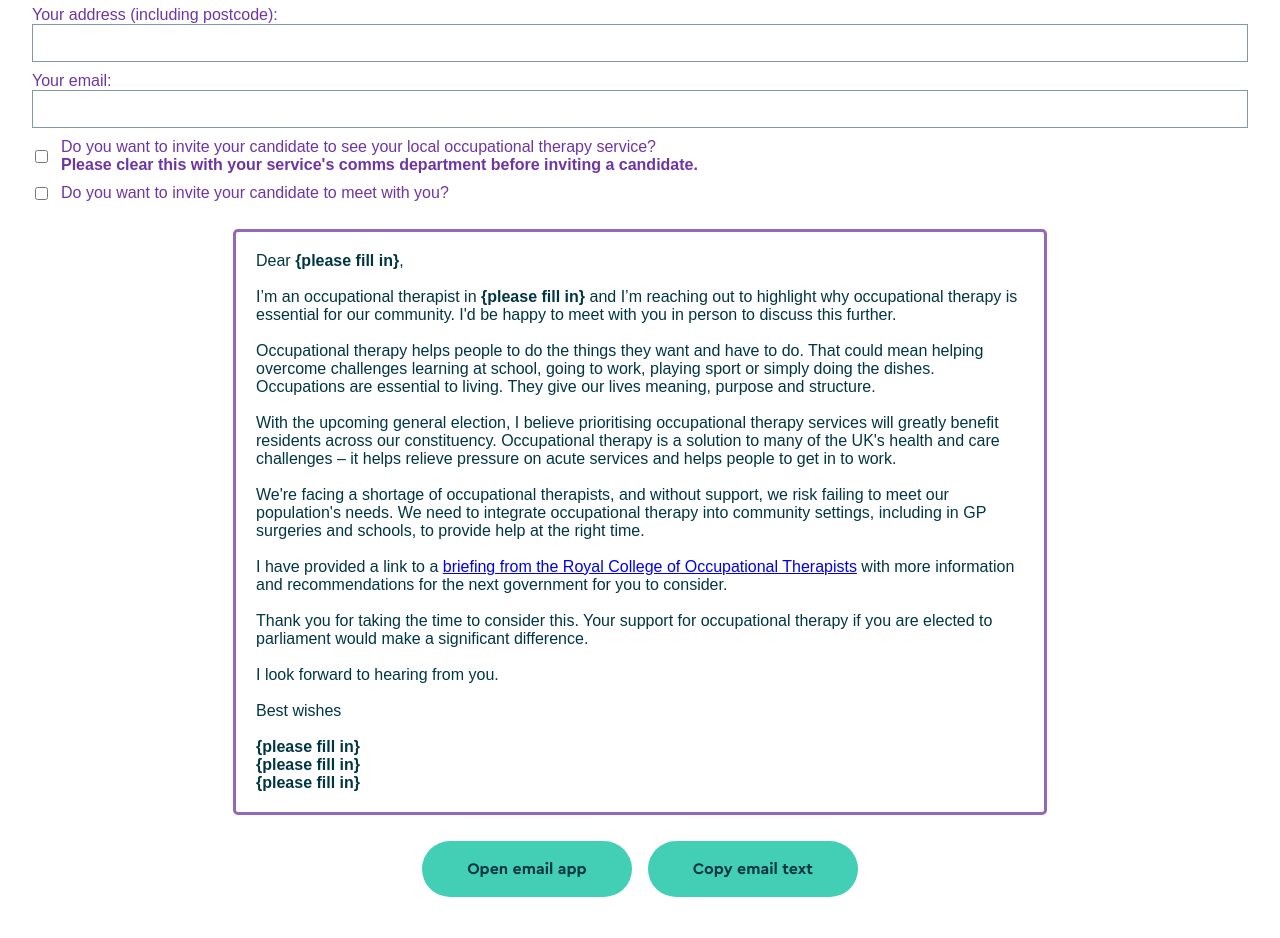
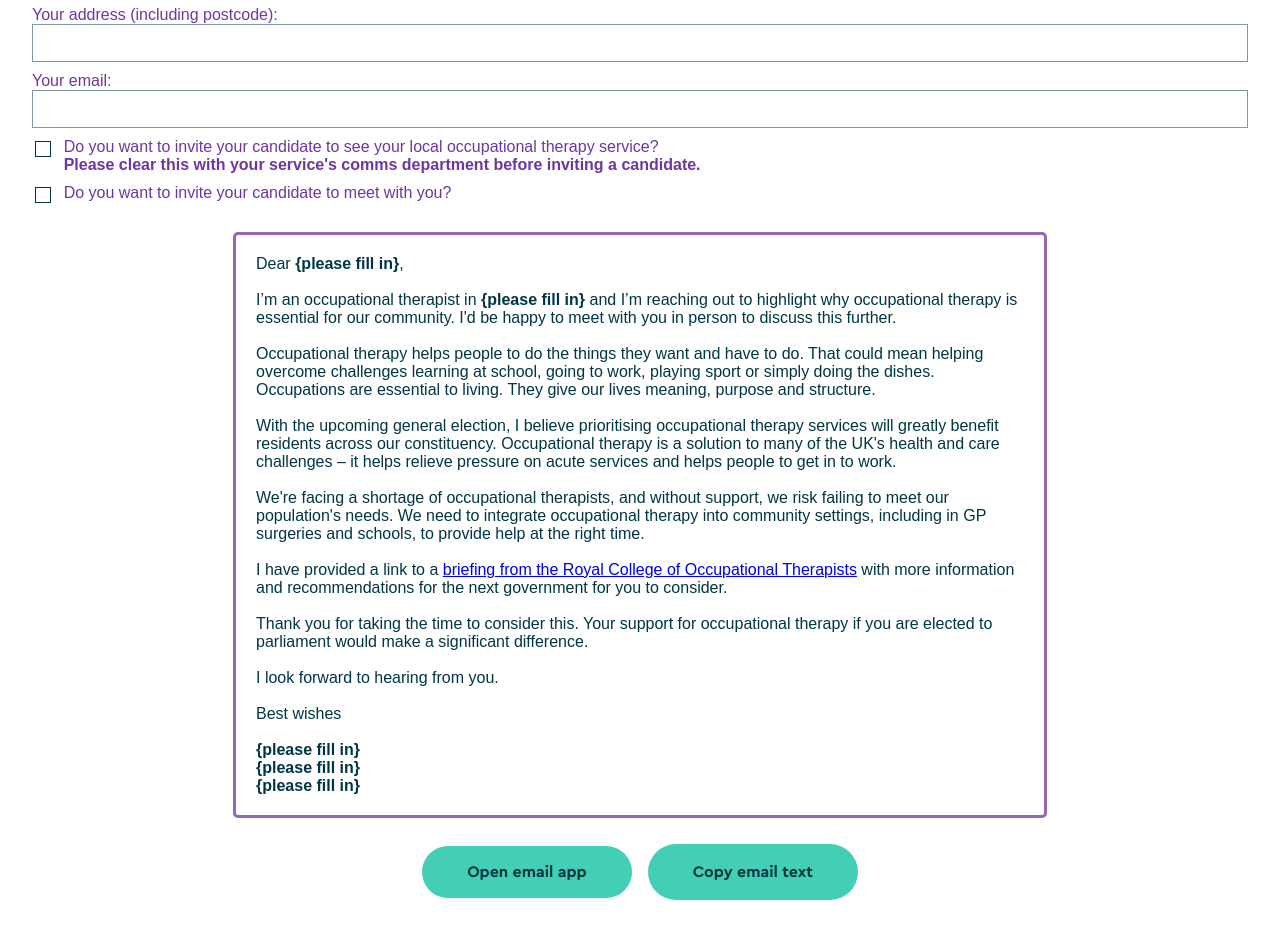
Before and after one commit to sam-rcot/election, a React (Vite) app: page / in a window 1280 px wide. Shown: the part 380-1318 px from the top of the page. Built offline with nearby package versions, Linux system fonts and the light colour scheme.

Commit message:
added tooltip

```diff
--- a/src/App.scss
+++ b/src/App.scss
@@ -10,7 +10,6 @@
   display: flex;
   flex-direction: column;
 
-
   #infotext {
     font-weight: 400;
     text-align: left;
@@ -22,6 +21,40 @@
     gap: 1rem;
     width: fit-content;
     margin: 10px auto;
+    flex-wrap: wrap;
+    align-items: center;
+    justify-content: center;
+  }
+
+  .tooltip {
+    position: relative;
+    display: inline-block;
+
+    .sendEmail {
+      &:hover {
+        transform: scale(1.05);
+      }
+    }
+
+    .tooltiptext {
+      visibility: hidden;
+      width: 220px;
+      background-color: rgba($color-dark-teal, 0.75);
+      color: #fff;
+      text-align: center;
+      border-radius: 5px;
+      padding: 5px 10px;
+      position: fixed;
+      z-index: 1;
+      opacity: 0;
+      transition: opacity 0.3s;
+      font-size: 0.75em;
+    }
+
+    &:hover .tooltiptext {
+      visibility: visible;
+      opacity: 1;
+    }
   }
 
   .info {
@@ -30,7 +63,6 @@
     font-family: "Nunito Sans", sans-serif;
     font-weight: bold;
     color: $color-purple;
-    //margin-top: 1rem;
 
     &.visible {
       opacity: 1;
@@ -50,7 +82,8 @@
   .fakeButton {
     background-color: var(--color-teal);
     width: fit-content;
-    height: fit-content;
+    height: 56px;
+    box-sizing: border-box;
     border-radius: 50px;
     padding: 18px 45px;
     transition: transform 0.5s ease-in-out;
@@ -71,7 +104,6 @@
     }
   }
 
-
   .inputs {
     display: flex;
     flex-direction: column;
@@ -83,7 +115,6 @@
       align-items: start;
       margin-bottom: 10px;
       width: 100%;
-
 
       label {
         align-self: flex-start;
@@ -112,6 +143,11 @@
         border-radius: 0;
         transition: border-color 0.15s ease-in-out, box-shadow 0.15s ease-in-out;
 
+        &:hover {
+          border-color: $color-teal;
+          box-shadow: 0 0 0 0.2rem rgba(0, 149, 143, 0.25);
+        }
+
         &:focus {
           box-shadow: 0 0 0 0.2rem rgba(0, 149, 143, 0.25);
           border-radius: 0;
@@ -121,23 +157,49 @@
     }
 
     .checkbox-group {
+      cursor: pointer;
       display: flex;
+      position: relative;
       flex-direction: row-reverse;
       justify-content: space-between;
-      align-items: center;
+      align-items: start;
+      justify-items: self-end;
       width: 100%;
+
+      &:hover input ~ .checkmark {
+        background-color: rgba(0, 54, 67, 0.25);
+      }
+
+      input:checked ~ .checkmark {
+        background-color: $color-dark-teal;
+      }
+
+      input {
+        position: absolute;
+        opacity: 0;
+        cursor: pointer;
+        height: 0;
+        width: 0;
+      }
+
+      .checkmark {
+        user-select: none;
+        box-sizing: border-box;
+        font-size: 20px;
+        line-height: 27px;
+        height: 16px;
+        width: 16px;
+        background-color: #fff;
+        border: 1px solid $color-dark-teal;
+        margin: 3px;
+      }
 
       label {
         text-align: left;
         flex-grow: 1;
         margin-left: 10px;
         width: 100%;
-      }
-
-      input[type="checkbox"] {
-        margin: 3px;
         cursor: pointer;
-        width: auto;
       }
     }
   }
@@ -194,6 +256,7 @@
         input {
           width: 100%;
         }
+
         label {
           #candidateWarning {
             display: inline;
@@ -205,7 +268,6 @@
     .email {
       width: 90vw;
       padding: .75rem .5rem;
-      //margin: 0 auto;
     }
   }
 }
--- a/src/App.tsx
+++ b/src/App.tsx
@@ -1,4 +1,4 @@
-import {useState, useRef, useEffect, RefObject} from 'react';
+import { useState, useRef, useEffect, RefObject, MouseEvent } from 'react';
 import './App.scss';
 
 function App() {
@@ -13,6 +13,8 @@ function App() {
     const [isOptionalMeetingChecked, setIsOptionalMeetingChecked] = useState(false);
     const [isEmailSent, setIsEmailSent] = useState(false);
     const [isTextCopied, setIsTextCopied] = useState(false);
+    const [tooltipPosition, setTooltipPosition] = useState({ x: 0, y: 0 });
+    const [isEdge, setIsEdge] = useState(false);
 
     const emailRef: RefObject<HTMLParagraphElement> = useRef<HTMLParagraphElement>(null);
 
@@ -20,6 +22,10 @@ function App() {
 
     const handleSubmit = (event: React.FormEvent) => {
         event.preventDefault();
+    };
+
+    const handleTooltipMouseMove = (event: MouseEvent) => {
+        setTooltipPosition({ x: event.clientX, y: event.clientY });
     };
 
     const optionalService = `I’d be delighted to host you at our occupational therapy service ${yourService || placeholder} to see for yourself how important these services are and the difference we make.
@@ -30,7 +36,7 @@ function App() {
     const formattedText = (text: string) => text.split('\n').map((line, index) => (
         <span key={index}>
             {line}
-            <br/>
+            <br />
         </span>
     ));
 
@@ -63,6 +69,12 @@ function App() {
         }
     }, [mpEmail, yourName, yourEmail, yourConst, yourService, yourAddress, isOptionalServiceChecked, isOptionalMeetingChecked]);
 
+    useEffect(() => {
+        // Detect if the browser is Microsoft Edge
+        const isEdgeBrowser = /Edg/.test(navigator.userAgent);
+        setIsEdge(isEdgeBrowser);
+    }, []);
+
     return (
         <>
             <ul id='infotext'>
@@ -75,7 +87,6 @@ function App() {
                 </li>
                 <li>The text can be selected by clicking anywhere inside the email copy.</li>
                 <li>We recommend you maximise your chances of being heard by reaching out to multiple candidates.</li>
-
             </ul>
 
             <div className="inputs">
@@ -149,14 +160,15 @@ function App() {
                     <div className="input-group checkbox-group">
                         <label htmlFor="optionalService">Do you want to invite your candidate to see your local
                             occupational
-                            therapy service? <strong id="candidateWarning">Please clear this with your service's comms department before
-                                inviting a candidate.</strong></label>
+                            therapy service? <strong id="candidateWarning">Please clear this with your service's comms
+                                department before inviting a candidate.</strong></label>
                         <input
                             type="checkbox"
                             id="optionalService"
                             checked={isOptionalServiceChecked}
                             onChange={(e) => setIsOptionalServiceChecked(e.target.checked)}
                         />
+                        <span className="checkmark"></span>
                     </div>
                     <div className="input-group checkbox-group">
                         <label htmlFor="optionalMeeting">Do you want to invite your candidate to meet with you?</label>
@@ -166,45 +178,57 @@ function App() {
                             checked={isOptionalMeetingChecked}
                             onChange={(e) => setIsOptionalMeetingChecked(e.target.checked)}
                         />
+                        <span className="checkmark"></span>
                     </div>
                 </form>
             </div>
             <p className="email" ref={emailRef}>
-                Dear {mpName || placeholder},<br/><br/>
+                Dear {mpName || placeholder},<br /><br />
                 I’m an occupational therapist in {yourConst || placeholder} and I’m reaching out to highlight why
                 occupational therapy is essential for our community. I'd be happy to meet with you in person to discuss
-                this further.<br/><br/>
+                this further.<br /><br />
                 Occupational therapy helps people to do the things they want and have to do. That could mean helping
                 overcome challenges learning at school, going to work, playing sport or simply doing the dishes.
-                Occupations are essential to living. They give our lives meaning, purpose and structure.<br/><br/>
+                Occupations are essential to living. They give our lives meaning, purpose and structure.<br /><br />
                 With the upcoming general election, I believe prioritising occupational therapy services will greatly
                 benefit residents across our constituency. Occupational therapy is a solution to many of the UK's health
                 and care challenges – it helps relieve pressure on acute services and helps people to get in to
-                work.<br/><br/>
+                work.<br /><br />
                 We're facing a shortage of occupational therapists, and without support, we risk failing to meet our
                 population's needs. We need to integrate occupational therapy into community settings, including in GP
-                surgeries and schools, to provide help at the right time.<br/><br/>
+                surgeries and schools, to provide help at the right time.<br /><br />
                 I have provided a link to a <a href="https://www.rcot.co.uk/news/rcot-general-election-briefing"
                                                target='_blank'>briefing from the Royal College of Occupational
                 Therapists</a> with more
-                information and recommendations for the next government for you to consider.<br/><br/>
+                information and recommendations for the next government for you to consider.<br /><br />
                 {isOptionalServiceChecked && formattedText(optionalService)}
                 {isOptionalMeetingChecked && formattedText(optionalMeeting)}
                 Thank you for taking the time to consider this. Your support for occupational therapy if you are elected
-                to parliament would make a significant difference.<br/><br/>
-                I look forward to hearing from you.<br/><br/>
-                Best wishes<br/><br/>
-                <strong>{yourName || placeholder}</strong><br/>
-                <strong>{yourAddress || placeholder}</strong><br/>
-                <strong>{yourEmail || placeholder}</strong><br/>
+                to parliament would make a significant difference.<br /><br />
+                I look forward to hearing from you.<br /><br />
+                Best wishes<br /><br />
+                <strong>{yourName || placeholder}</strong><br />
+                <strong>{yourAddress || placeholder}</strong><br />
+                <strong>{yourEmail || placeholder}</strong><br />
             </p>
-            <div className="buttonContainer"><a
-                className="fakeButton sendEmail"
-                href={`mailto:${mpEmail}?subject=Occupational%20therapy&body=${getEmailBody()}`}
-                onClick={() => setIsEmailSent(true)}
-            >
-                Open email app
-            </a>
+            <div className="buttonContainer">
+                <div className="tooltip" onMouseMove={handleTooltipMouseMove}>
+                    <a className="fakeButton sendEmail"
+                       href={`mailto:${mpEmail}?subject=Occupational%20therapy&body=${getEmailBody()}`}
+                       onClick={() => setIsEmailSent(true)}
+                    >
+                        Open email app
+                    </a>
+                    {isEdge && (
+                        <span
+                            className="tooltiptext"
+                            style={{ left: `${tooltipPosition.x}px`, top: `${tooltipPosition.y}px` }}
+                        >
+                            The open email app button won't work in Microsoft Edge browser unless you have a default email client selected. Please press copy email text instead.
+                        </span>
+                    )}
+                </div>
+
                 <button
                     className="fakeButton"
                     onClick={copyToClipboard}
```
